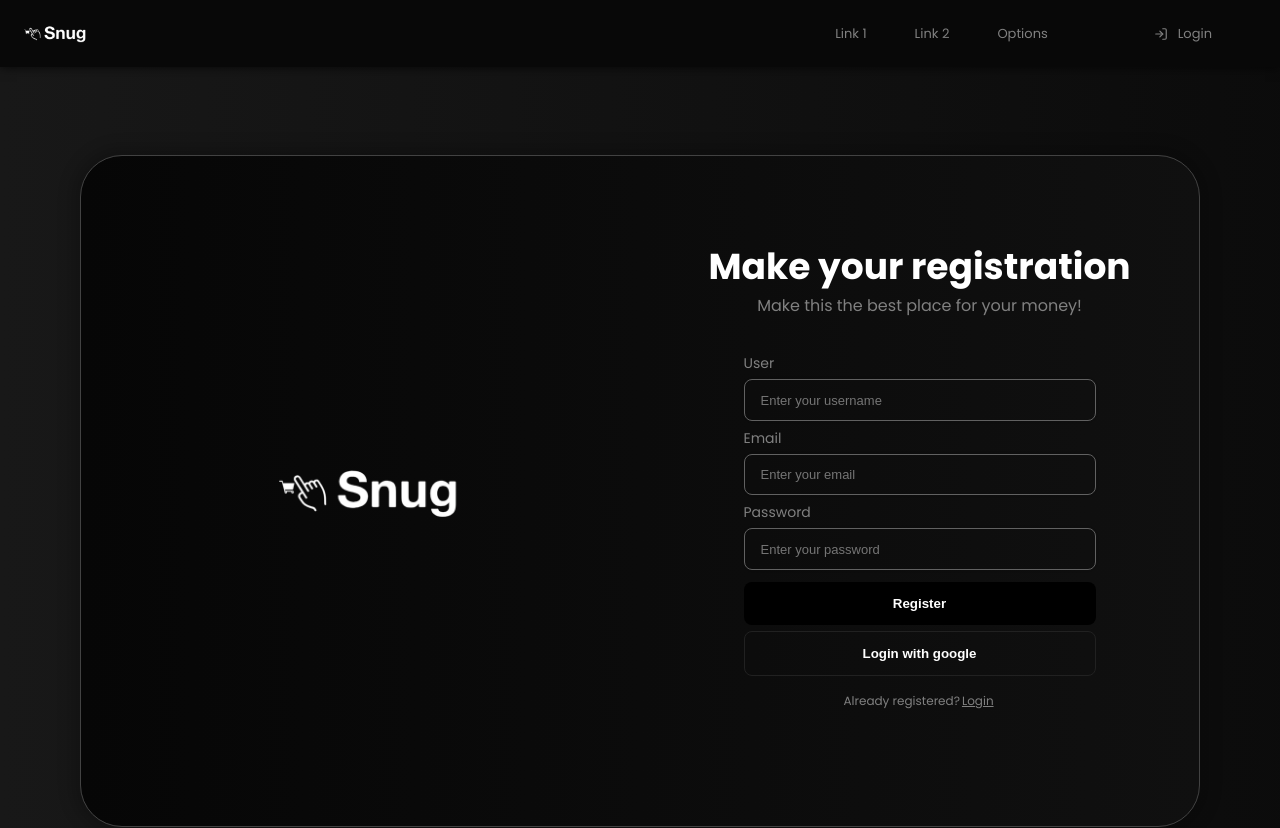
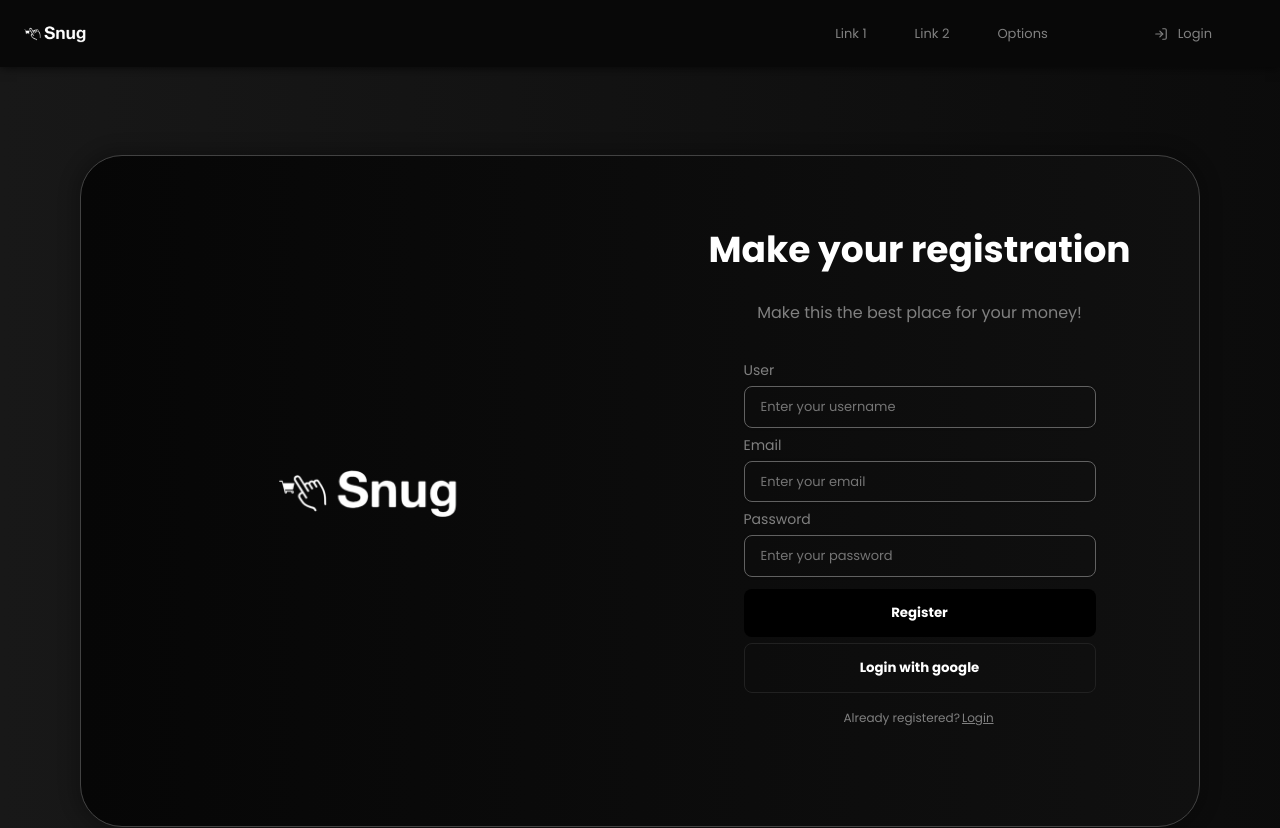
Before and after one commit to matsvincenzi/snug, a React (Create React App) app: page /register in a window 1280 px wide. Shown: the top 828 px of the page. Built offline with nearby package versions, Linux system fonts and the light colour scheme.

Commit message:
refactor: adjustments to global styles, carousel and universal titles

```diff
--- a/src/components/Title/MediumTitle/style.js
+++ b/src/components/Title/MediumTitle/style.js
@@ -4,5 +4,6 @@ export const StyledMediumTitle = styled.h1`
   font-size: 36px;
   color: ${({ color }) => color || 'var(--greyDefault)'};
   margin: ${({ margin }) => margin || '0'};
+  margin-bottom: 24px;
   line-height: 1.5;
 `
--- a/src/pages/Home/components/Carousel/style.js
+++ b/src/pages/Home/components/Carousel/style.js
@@ -30,7 +30,6 @@ export const StyledSwiperSlide = styled(SwiperSlide)`
 
   h2 {
     color: var(--whiteDefault);
-    /* font-weight: 100; */
     font-size: 20px;
     line-height: 1.4;
     margin-bottom: 0.625rem;
--- a/src/styles/globalstyle.js
+++ b/src/styles/globalstyle.js
@@ -5,10 +5,10 @@ const GlobalStyled = createGlobalStyle`
         margin: 0;
         padding: 0;
         box-sizing: border-box;
+        font-family: 'Poppins', 'Arial', sans-serif;
     }
 
     body {
-        font-family: 'Poppins', 'Arial', sans-serif;
     }
 
     button {
@@ -50,6 +50,7 @@ const GlobalStyled = createGlobalStyle`
 
         --whiteDefault: #FFFFFF;
         --white1: #E8E8E8;
+        --white2: #F9F9F9;
 
         --blackDefault: #000000;
         --black1: #080808;
```
